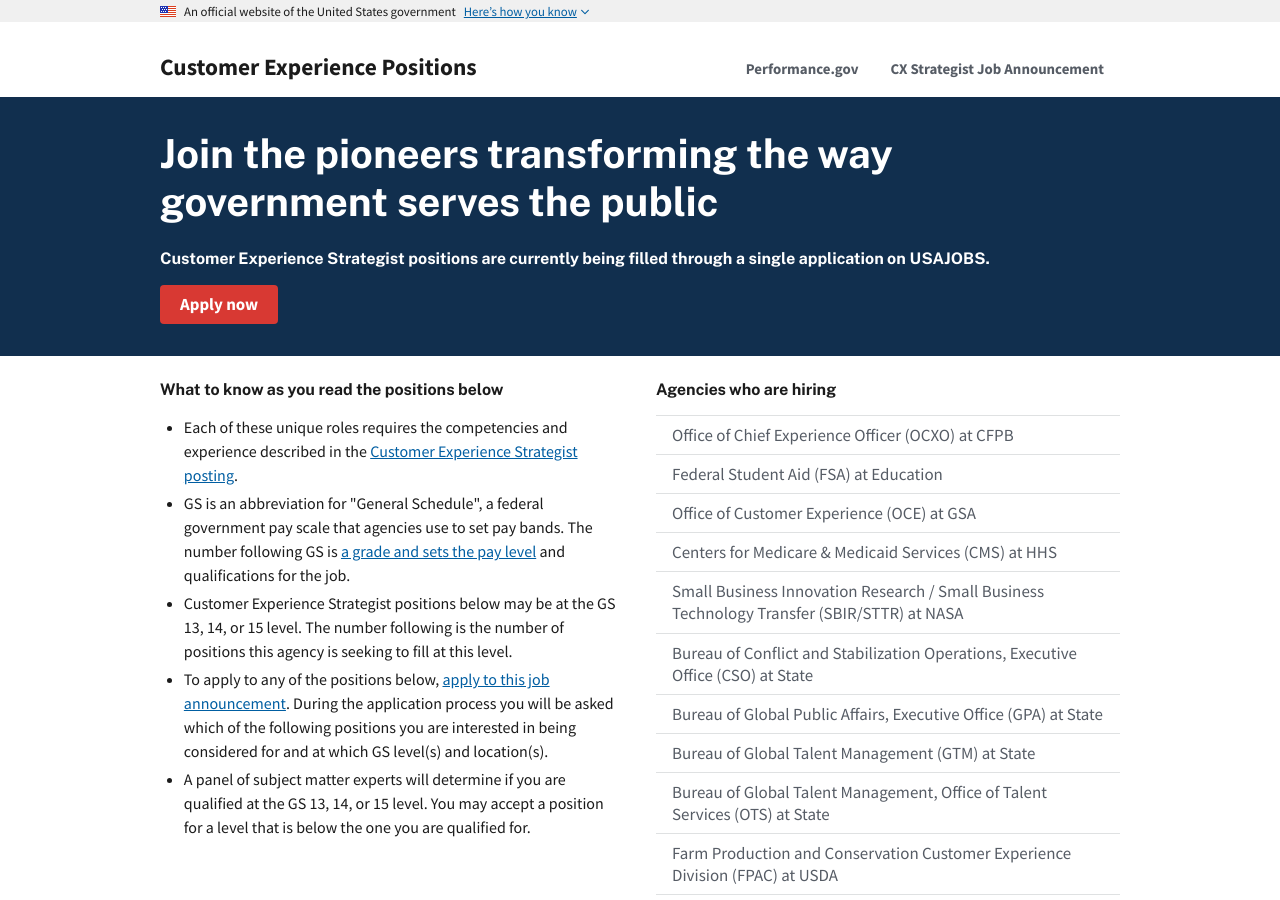
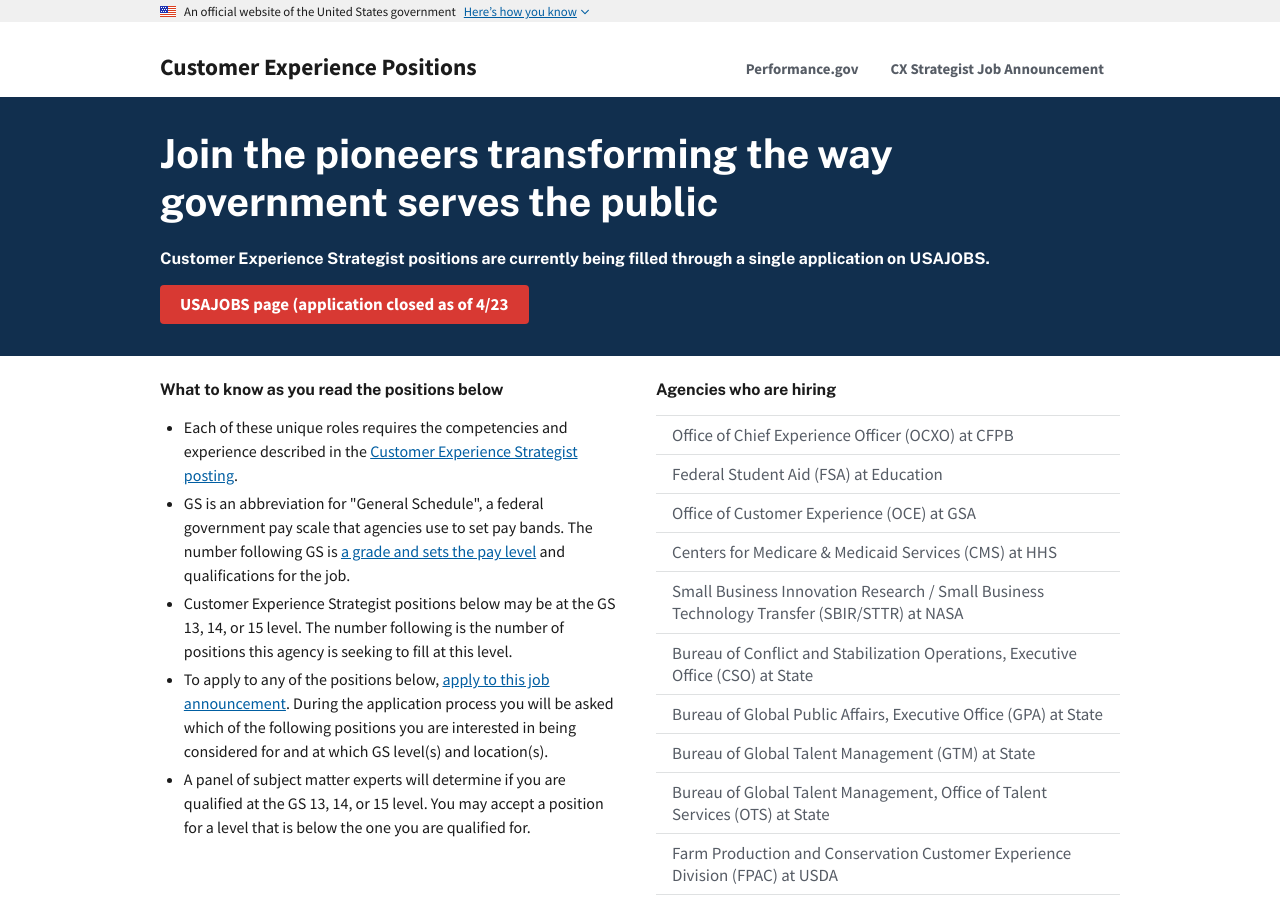
Before and after one commit to usds/SME-QA-Website, a Jekyll site: the page built from pages/actions/govwide-cx-info/cx-govwide.html, in a window 1280 px wide and 900 px high. Built offline with Jekyll 4.4.1, drawn with Linux system fonts in a browser that asks for light colours.

Commit message:
update the CX page to be clear the position is closed

```diff
--- a/pages/actions/govwide-cx-info/cx-govwide.html
+++ b/pages/actions/govwide-cx-info/cx-govwide.html
@@ -17,7 +17,7 @@
     <h4>
       Customer Experience Strategist positions are currently being filled through a single application on USAJOBS.
     </h4>
-    <a href="{{ page.joa-url }}" class="usa-button usa-button--secondary" target="_blank">Apply now</a>
+    <a href="{{ page.joa-url }}" class="usa-button usa-button--secondary" target="_blank">USAJOBS page (application closed as of 4/23</a>
   </div>
 </section>
 <div class="grid-container">
```
